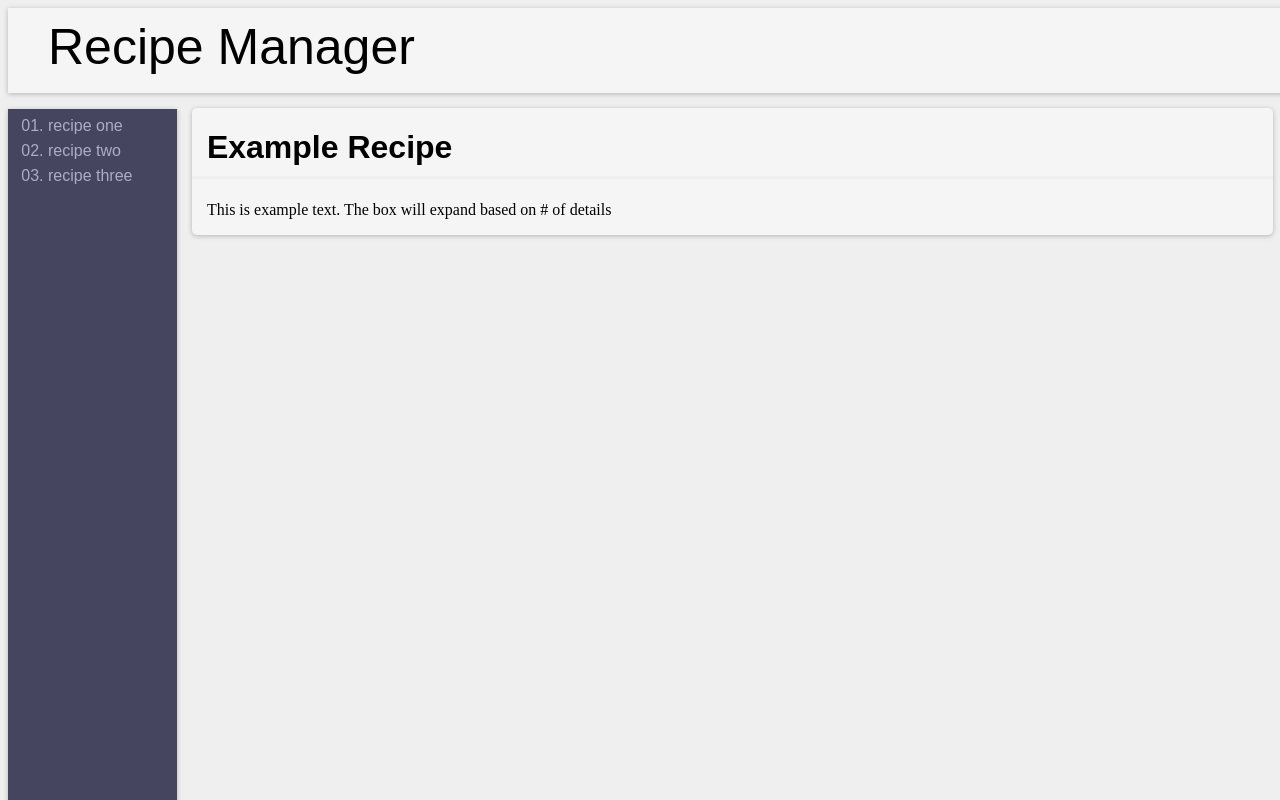
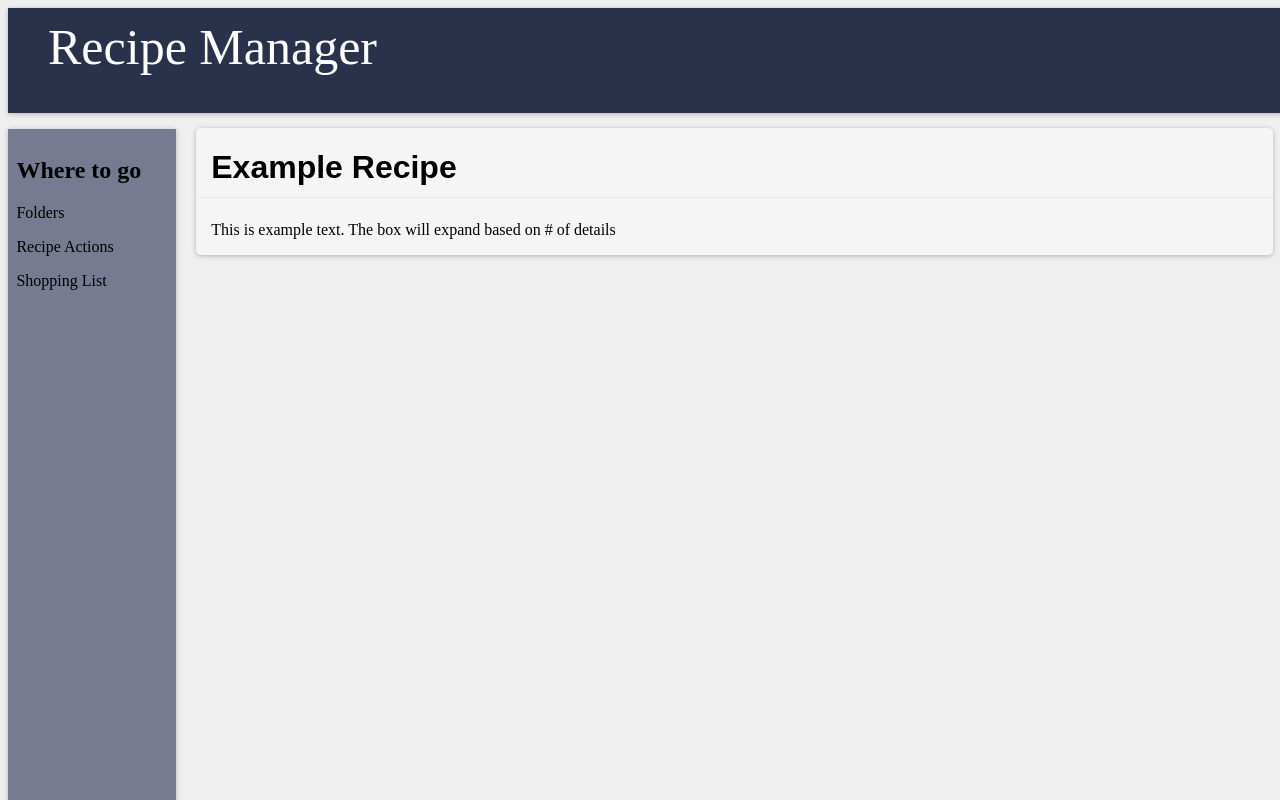
Before and after one commit to max-wild/dynamic-recipes, a React (Create React App) app: page / in a window 1280 px wide. Shown: the top 800 px of the page. Built offline with nearby package versions, Linux system fonts and the light colour scheme.

Commit message:
updated nav bar and colors

```diff
--- a/src/components/Home.jsx
+++ b/src/components/Home.jsx
@@ -10,23 +10,40 @@ export class Home extends React.Component {
               </header>
             </div>
             <div class = "container">
-              <div class = "recipe-bar">
+              <div class = "nav-bar">
                   <ul>
-                    <li>
-                    <a>
-                    recipe one
-                    </a>
-                    </li>
-                    <li>
-                    <a>
-                    recipe two
-                    </a>
-                    </li>
-                    <li>
-                    <a>
-                    recipe three
-                    </a>
-                    </li>
+                    <h2>Where to go</h2>
+
+                    <div class="dropdown">
+                      <span>Folders</span>
+                      <div class="dropdown-content">
+                        <p>Folder 1</p>
+                        <p>Folder 2</p>
+                        <p>Folder 3</p>
+                      </div>
+                    </div>
+
+                    <p>  </p>
+
+                    <div class="dropdown">
+                      <span>Recipe Actions</span>
+                      <div class="dropdown-content">
+                        <p>Add New Recipe</p>
+                        <p>Edit Recipe</p>
+                        <p>Export Recipe</p>
+                      </div>
+                    </div>
+
+                    <p>  </p>
+
+                    <div class="dropdown">
+                      <span>Shopping List</span>
+                      <div class="dropdown-content">
+                        <p>Go to Shopping List</p>
+                        <p>Export Shopping List</p>
+                      </div>
+                    </div>
+
                   </ul>
               </div>
               <div class = "recipes">
--- a/src/index.css
+++ b/src/index.css
@@ -21,24 +21,26 @@ code {
 }
 
 header {
-	font-family: sans-serif;
+	font-family: cursive;
 	font-size: 50px;
-	background-color: whitesmoke;
-	color: black;
-	height: 75px;
+	background-color: #2A324B;
+	color: white;
+	height: 85px;
   text-align: left;
   padding-left: 40px;
 	padding-top: 10px;
+  padding-bottom: 10px;
 	box-shadow: 0px 1px 5px rgba(0, 0, 0, 0.25);
 }
 
 ul{
   list-style-type: decimal-leading-zero;
-  background-color: #45455F;
+  background-color: #767B91;
   box-shadow: 0px 1px 5px rgba(0, 0, 0, 0.25);
   height: 100vh;
   padding-bottom: 5%;
   padding-top: 5%;
+  padding-left: 5%;
 }
 
 li{
@@ -51,9 +53,10 @@ a {
   cursor: pointer;
 }
 
-.recipe-bar {
+.nav-bar {
 	width: 200px;
 	margin-left: 0px;
+  margin-right: 5px;
 	text-align: left;
 }
 
@@ -80,3 +83,22 @@ a {
   text-align: left;
   padding-left: 15px;
 }
+
+.dropdown {
+  position: relative;
+  display: inline-block;
+}
+
+.dropdown-content {
+  display: none;
+  position: absolute;
+  background-color: #828593;
+  min-width: 160px;
+  box-shadow: 0px 8px 16px 0px rgba(0,0,0,0.2);
+  padding: 12px 16px;
+  z-index: 1;
+}
+
+.dropdown:hover .dropdown-content {
+  display: block;
+}
```
